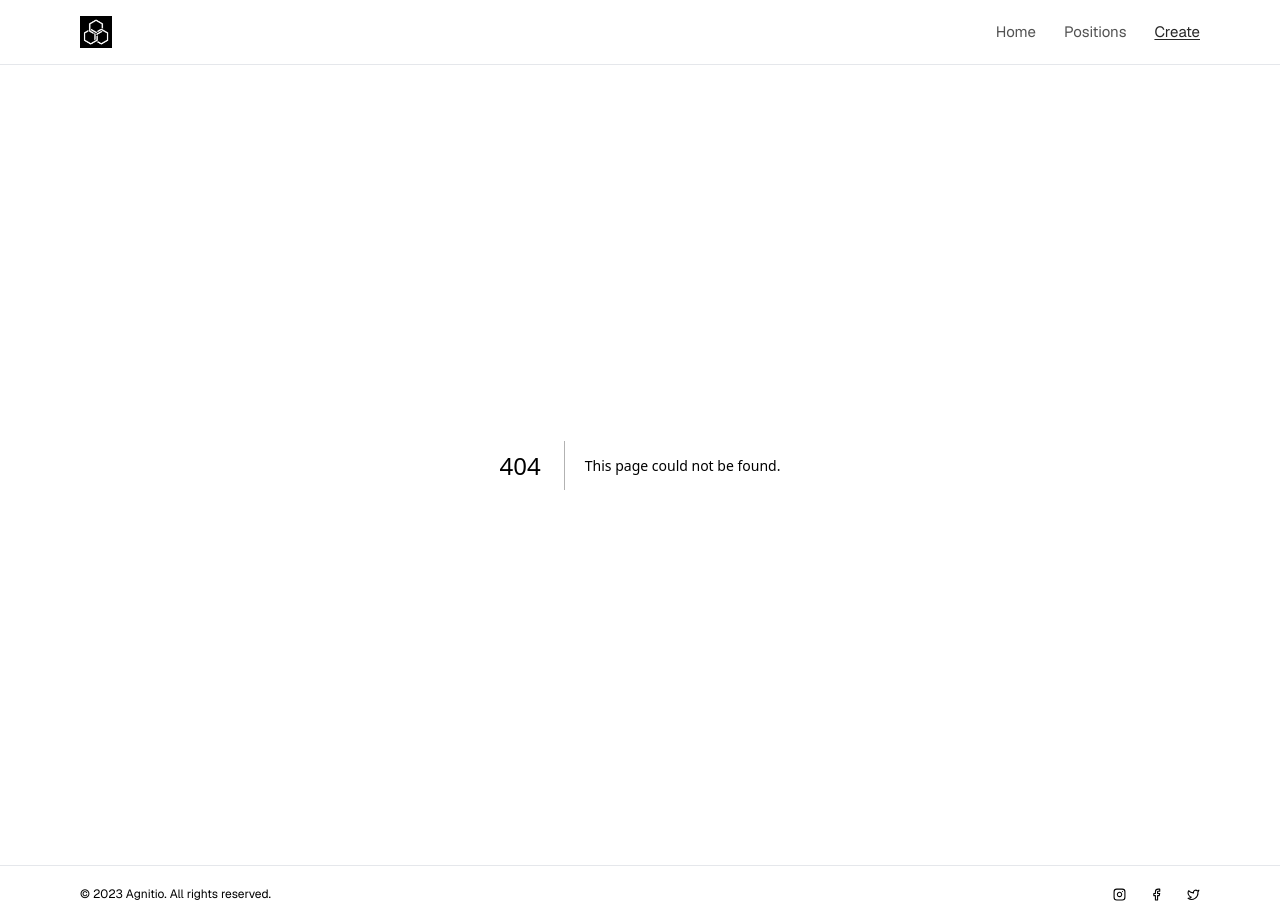
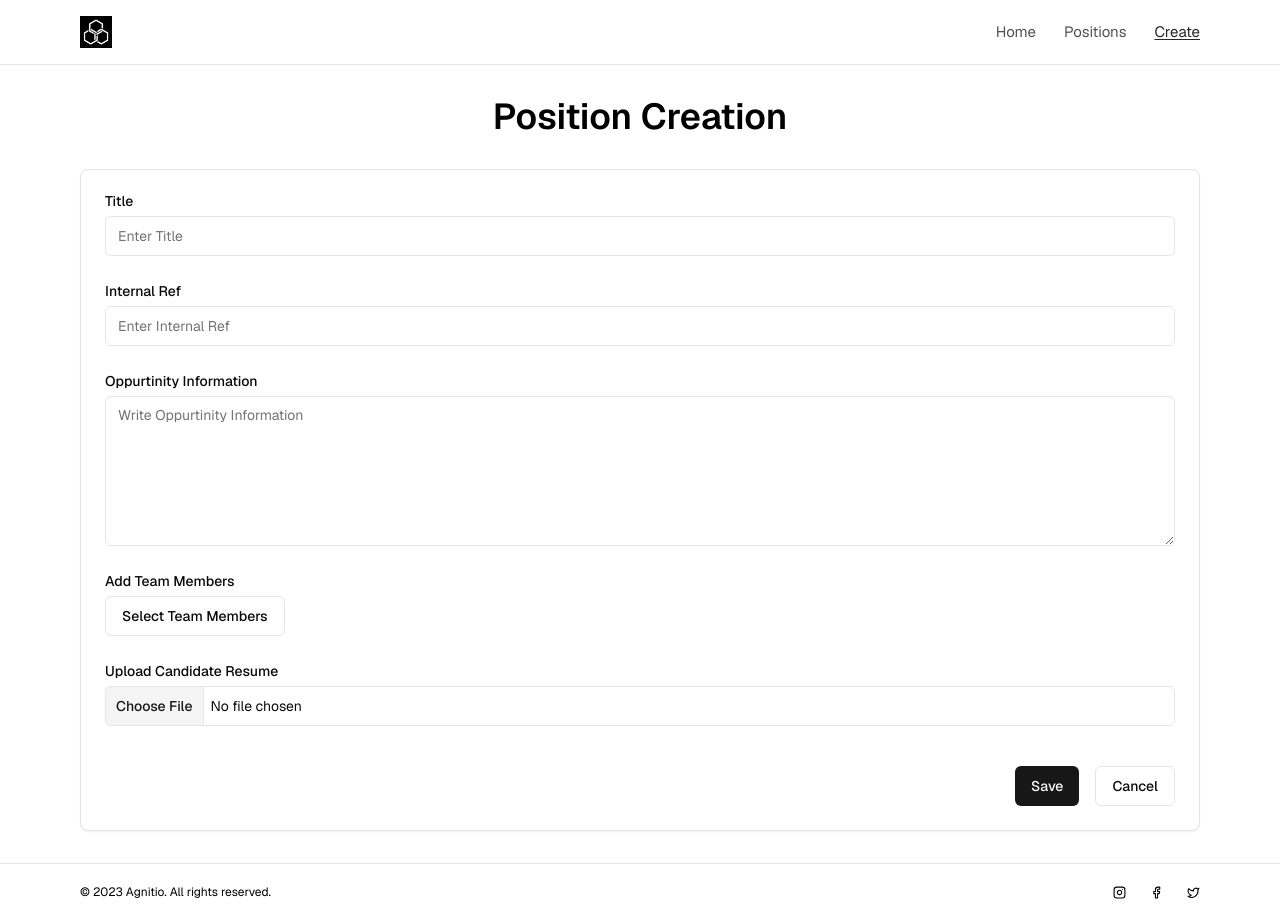
Before and after one commit to Abdellah-Idrissi/agnitio, a Next.js app: page /create in a window 1280 px wide. Before the commit this address had no page. Built offline with nearby package versions, Linux system fonts and the light colour scheme.

Commit message:
Completed Create route

```diff
--- a/package.json
+++ b/package.json
@@ -20,6 +20,7 @@
     "next": "14.1.4",
     "react": "^18",
     "react-dom": "^18",
+    "sonner": "^1.4.41",
     "tailwind-merge": "^2.2.2",
     "tailwindcss-animate": "^1.0.7"
   },
--- /dev/null
+++ b/src/app/create/page.tsx
@@ -0,0 +1,14 @@
+import { PositionForm } from "@/components/forms/PositionForm";
+
+export default function page() {
+  return (
+    <div className="flex-1 h-full">
+
+      <div className="cnt py-7 sm:py-8">
+        <h2 className="font-semibold text-4xl  text-center mb-8">Position Creation</h2>
+        <PositionForm />
+      </div>
+
+    </div>
+  )
+}
--- a/src/app/layout.tsx
+++ b/src/app/layout.tsx
@@ -3,14 +3,14 @@ import { GeistSans } from "geist/font/sans";
 import "./globals.css";
 import Header from "@/components/headerComps/Header";
 import Footer from "@/components/Footer";
-import favicon from "../../public/favicon.ico"
+import favicon from "../../public/favicon.ico";
 import ContextWrapper from "@/context";
-
+import { Toaster } from "sonner";
 
 export const metadata: Metadata = {
   title: "Agnitio",
   description: "Agnitio assignment - built by Abdellah M.El Idrissi",
-  icons: [{ rel: 'icon', url: favicon.src }],
+  icons: [{ rel: "icon", url: favicon.src }],
 };
 
 export default function RootLayout({
@@ -23,6 +23,7 @@ export default function RootLayout({
           <ContextWrapper>
             <Header />
             {children}
+            <Toaster closeButton />
             <Footer />
           </ContextWrapper>
         </main>
--- /dev/null
+++ b/src/components/forms/PositionForm.tsx
@@ -0,0 +1,55 @@
+"use client"
+
+
+import { Button } from "@/components/ui/button"
+import {Card} from "@/components/ui/card"
+import { Input } from "@/components/ui/input"
+import { Label } from "@/components/ui/label"
+import { Textarea } from "../ui/textarea"
+import { toast } from "sonner"
+
+export function PositionForm() {
+
+  return (
+    <Card className="w-full p-5 9m:p-6">
+
+      <div className="grid gap-7">
+
+        <div className="grid gap-2">
+          <Label htmlFor="title">Title</Label>
+          <Input id="title" type="text" placeholder="Enter Title"/>
+        </div>
+
+        <div className="grid gap-2">
+          <Label htmlFor="internalRef">Internal Ref</Label>
+          <Input id="internalRef" type="number" placeholder="Enter Internal Ref" />
+        </div>
+
+        <div className="grid gap-2">
+          <Label htmlFor="info">Oppurtinity Information</Label>
+          <Textarea id="info" placeholder="Write Oppurtinity Information" className="h-[150px] max-h-[200px]" />
+        </div>
+
+        <div className="grid gap-2">
+          <Label >Add Team Members</Label>
+          <Button variant={'outline'} className="w-fit" onClick={()=> toast.info("I'aint sure what this should be :)")}>Select Team Members</Button>
+        </div>
+
+        <div className="grid gap-2">
+          <Label htmlFor="resume">Upload Candidate Resume</Label>
+          <div className="relative">
+            <Input id="resume" type="file" className="cursor-pointer " />
+            <Button className="w-fit absolute top-0 left-0 px-[10px] border rounded-r-none hover:bg-neutral-100 cursor-default" variant={'secondary'}>Choose File</Button>
+          </div>
+        </div>
+
+      </div>
+
+      <div className="mt-10 flex gap-x-4 justify-end">
+        <Button>Save</Button>
+        <Button variant={'outline'}>Cancel</Button>
+      </div>
+
+    </Card>
+  )
+}
--- /dev/null
+++ b/src/components/ui/textarea.tsx
@@ -0,0 +1,24 @@
+import * as React from "react"
+
+import { cn } from "@/lib/utils"
+
+export interface TextareaProps
+  extends React.TextareaHTMLAttributes<HTMLTextAreaElement> {}
+
+const Textarea = React.forwardRef<HTMLTextAreaElement, TextareaProps>(
+  ({ className, ...props }, ref) => {
+    return (
+      <textarea
+        className={cn(
+          "flex min-h-[80px] w-full rounded-md border border-neutral-200 bg-white px-3 py-2 text-sm ring-offset-white placeholder:text-neutral-500 focus-visible:outline-none focus-visible:ring-2 focus-visible:ring-neutral-950 focus-visible:ring-offset-2 disabled:cursor-not-allowed disabled:opacity-50 dark:border-neutral-800 dark:bg-neutral-950 dark:ring-offset-neutral-950 dark:placeholder:text-neutral-400 dark:focus-visible:ring-neutral-300",
+          className
+        )}
+        ref={ref}
+        {...props}
+      />
+    )
+  }
+)
+Textarea.displayName = "Textarea"
+
+export { Textarea }
```
Also changed, not shown: src/app/globals.css (line endings or trailing spaces), 1 other file (tests, documents, lock files or other folders).
